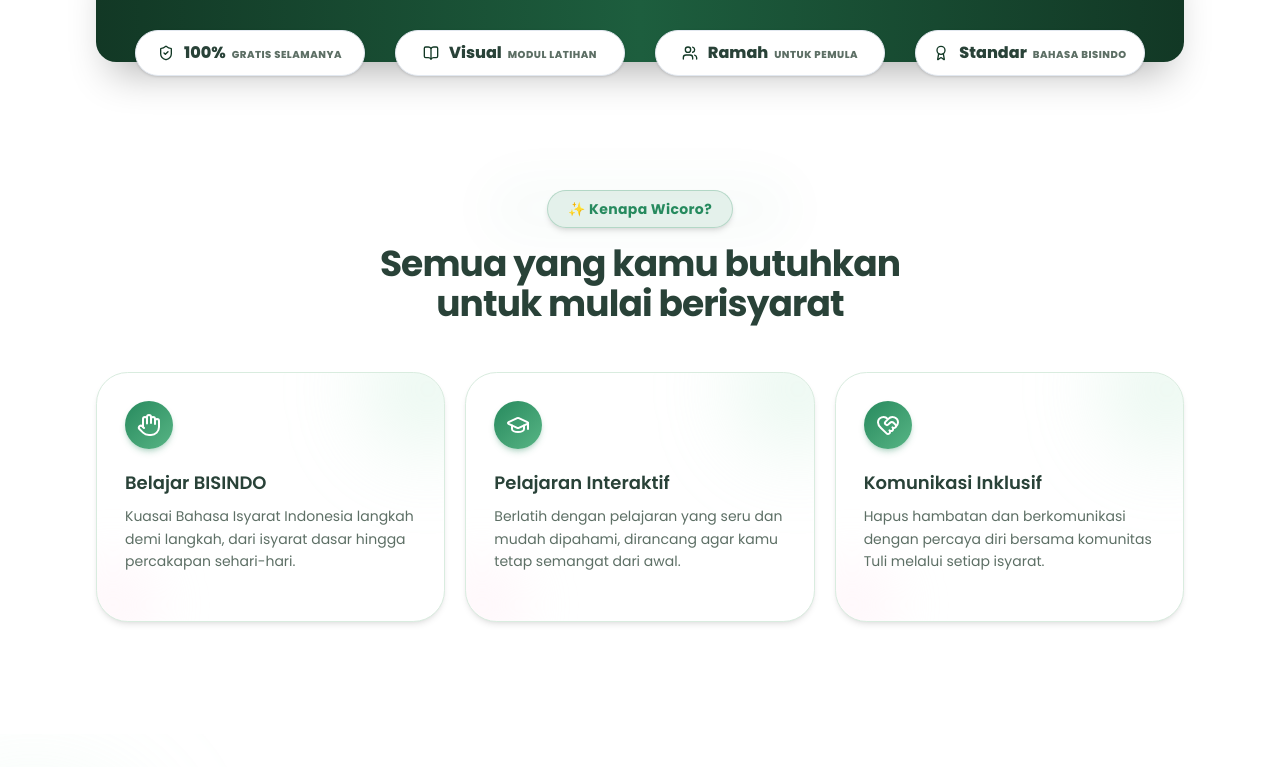
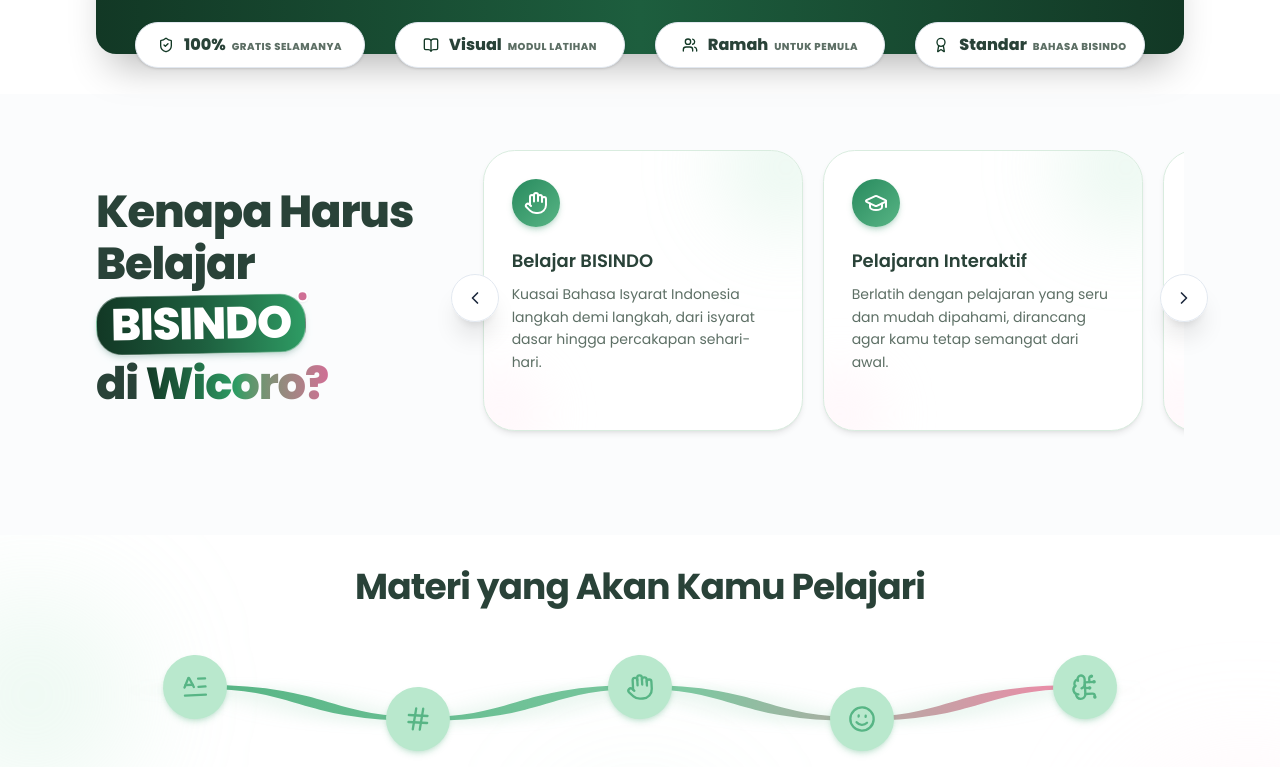
Before and after one commit to saph3n/wicoro, a Next.js app: page / in a window 1280 px wide. Shown: the part 768-1535 px from the top of the page. Built offline with nearby package versions, Linux system fonts and the light colour scheme.

Commit message:
redesign section kenapa wicoro

```diff
--- a/src/components/home/highlights.tsx
+++ b/src/components/home/highlights.tsx
@@ -1,11 +1,10 @@
 "use client"
 
-import { useEffect, useRef } from "react"
-import { GraduationCap, Hand, HeartHandshake } from "lucide-react"
-import { motion, useInView, useAnimation } from "framer-motion"
+import { useRef } from "react"
+import { GraduationCap, Hand, HeartHandshake, Sparkles, ShieldCheck, ChevronLeft, ChevronRight } from "lucide-react"
 
+import { Container } from "@/components/common/container"
 import { FadeIn } from "@/components/common/fade-in"
-import { Container } from "@/components/common/container"
 
 const highlights = [
   {
@@ -26,94 +25,99 @@
     description:
       "Hapus hambatan dan berkomunikasi dengan percaya diri bersama komunitas Tuli melalui setiap isyarat.",
   },
+  {
+    icon: Sparkles,
+    title: "Visual & Praktis",
+    description:
+      "Materi disajikan secara visual dengan panduan gerakan yang jelas, ramah untuk semua kalangan.",
+  },
+  {
+    icon: ShieldCheck,
+    title: "Gratis Selamanya",
+    description:
+      "Akses seluruh modul dan latihan kapan saja tanpa hambatan biaya atau langganan.",
+  },
 ]
 
-function WiggleBadge() {
-  const ref = useRef<HTMLSpanElement>(null)
-  const inView = useInView(ref, { once: true, amount: 0.8 })
-  const controls = useAnimation()
-  const glowControls = useAnimation()
+export function Highlights() {
+  const scrollContainerRef = useRef<HTMLDivElement>(null)
 
-  useEffect(() => {
-    if (!inView) return
-
-    async function sequence() {
-      // Entry: shoot in from below with big bounce
-      await controls.start({
-        opacity: 1,
-        scale: [0, 1.4, 0.9, 1.15, 0.95, 1],
-        y: [40, -10, 4, -4, 0],
-        rotate: [-8, 6, -4, 2, 0],
-        transition: { duration: 0.8, ease: "easeOut" },
-      })
-
-      // Glow pulse loop
-      glowControls.start({
-        scale: [1, 1.8, 1],
-        opacity: [0.5, 0, 0.5],
-        transition: { duration: 2, repeat: Infinity, ease: "easeInOut" },
-      })
-
-      // Main loop: bounce up + scale pop + tilt
-      controls.start({
-        y: [0, -16, 0, -8, 0],
-        scale: [1, 1.2, 1, 1.1, 1],
-        rotate: [0, -7, 7, -3, 0],
-        transition: {
-          duration: 1.0,
-          repeat: Infinity,
-          repeatDelay: 2.0,
-          ease: "easeInOut",
-        },
-      })
+  const scrollLeft = () => {
+    if (scrollContainerRef.current) {
+      scrollContainerRef.current.scrollBy({ left: -340, behavior: "smooth" })
+    }
   }
 
-    sequence()
-  }, [inView, controls, glowControls])
+  const scrollRight = () => {
+    if (scrollContainerRef.current) {
+      scrollContainerRef.current.scrollBy({ left: 340, behavior: "smooth" })
+    }
+  }
 
   return (
-    <span ref={ref} className="relative inline-block">
-      {/* Glow ring */}
-      <motion.span
-        className="absolute inset-0 rounded-full bg-primary/40 blur-lg"
-        initial={{ opacity: 0, scale: 1 }}
-        animate={glowControls}
-      />
-      <motion.span
-        className="relative inline-block text-sm font-bold tracking-wide text-primary bg-primary/10 border border-primary/25 px-5 py-2 rounded-full shadow-md"
-        initial={{ opacity: 0, scale: 0, y: 40 }}
-        animate={controls}
-      >
-        ✨ Kenapa Wicoro?
-      </motion.span>
+    <section id="kenapa" className="relative pt-10 pb-16 sm:pt-12 sm:pb-20 overflow-hidden bg-slate-50/60" aria-label="Keunggulan Wicoro">
+      <Container className="relative">
+        <div className="grid items-center gap-10 lg:grid-cols-12 lg:gap-12">
+
+          {/* ── Left Column: Expanded Headline ── */}
+          <div className="lg:col-span-4 relative max-w-xl">
+            <FadeIn>
+              {/* Creative Styled Headline */}
+              <h2 className="text-3xl font-black tracking-tight sm:text-4xl lg:text-[2.8rem] leading-[1.18]">
+                <span className="text-foreground">Kenapa Harus</span> <br />
+                <span className="text-foreground">Belajar </span>
+                <span className="relative inline-block my-1 rounded-2xl bg-gradient-to-r from-[#123825] via-[#1d5e3e] to-[#2e9c64] px-3.5 py-0.5 text-white shadow-md shadow-emerald-900/15 rotate-[-1deg] border border-white/40">
+                  BISINDO
+                  <span className="absolute -top-1 -right-1 size-3 rounded-full bg-[#cf6f95] border-2 border-white shadow-xs" />
+                </span>{" "}
+                <br />
+                <span className="text-foreground">di </span>
+                <span className="bg-gradient-to-r from-[#123825] via-[#2e9c64] to-[#cf6f95] bg-clip-text text-transparent">
+                  Wicoro?
                 </span>
-  )
-}
-
-export function Highlights() {
-  return (
-    <section className="relative pt-12 pb-20 sm:pt-16 sm:pb-28" aria-label="Keunggulan Wicoro">
-      <Container>
-        <div className="mx-auto max-w-2xl text-center">
-          <WiggleBadge />
-          <FadeIn delay={0.2}>
-            <h2 className="mt-4 text-3xl font-bold tracking-tight text-balance sm:text-4xl">
-              Semua yang kamu butuhkan untuk mulai berisyarat
               </h2>
             </FadeIn>
           </div>
 
-        <div className="mt-12 grid gap-5 sm:grid-cols-2 lg:grid-cols-3">
-          {highlights.map((item, index) => (
-            <FadeIn key={item.title} delay={index * 0.08}>
-              <div className="group relative h-full overflow-hidden rounded-3xl border bg-card p-7 shadow-md shadow-black/8 transition-all duration-300 hover:-translate-y-2 hover:border-pink-200 hover:shadow-xl hover:shadow-pink-200/50">
-                {/* Pink pastel background on hover */}
+          {/* ── Right Column: Horizontal Cards Carousel Track (Exact Original Card Model) ── */}
+          <div className="lg:col-span-8 relative">
+
+            {/* Floating Left Arrow Button (<) */}
+            <button
+              onClick={scrollLeft}
+              aria-label="Scroll Sebelumnya"
+              className="absolute -left-3 sm:-left-6 top-1/2 -translate-y-1/2 z-30 flex size-12 items-center justify-center rounded-full border border-slate-200 bg-white/95 text-slate-800 shadow-xl backdrop-blur-md transition-all hover:scale-110 hover:border-primary hover:bg-primary hover:text-white active:scale-95 cursor-pointer"
+            >
+              <ChevronLeft className="size-5" />
+            </button>
+
+            {/* Floating Right Arrow Button (>) */}
+            <button
+              onClick={scrollRight}
+              aria-label="Scroll Selanjutnya"
+              className="absolute -right-3 sm:-right-6 top-1/2 -translate-y-1/2 z-30 flex size-12 items-center justify-center rounded-full border border-slate-200 bg-white/95 text-slate-800 shadow-xl backdrop-blur-md transition-all hover:scale-110 hover:border-primary hover:bg-primary hover:text-white active:scale-95 cursor-pointer"
+            >
+              <ChevronRight className="size-5" />
+            </button>
+
+            {/* Horizontal Cards Track */}
             <div
-                  className="absolute inset-0 opacity-0 transition-opacity duration-300 group-hover:opacity-100"
+              ref={scrollContainerRef}
+              className="flex gap-5 overflow-x-auto pb-6 pt-2 px-2 snap-x snap-mandatory scrollbar-none scroll-smooth"
+              style={{ scrollbarWidth: 'none', msOverflowStyle: 'none' }}
+            >
+              {highlights.map((item) => (
+                <div
+                  key={item.title}
+                  className="group relative flex w-[280px] sm:w-[320px] shrink-0 snap-start flex-col justify-between overflow-hidden rounded-3xl border bg-card p-7 shadow-md shadow-black/8 transition-all duration-300 hover:-translate-y-2 hover:border-pink-200 hover:shadow-xl hover:shadow-pink-200/50"
+                >
+                  {/* Pink pastel background on hover (Exact original code) */}
+                  <div
+                    className="absolute inset-0 opacity-0 transition-opacity duration-300 group-hover:opacity-100 pointer-events-none"
                     style={{ background: "linear-gradient(135deg, #fce8f0 0%, #fdf4f8 100%)" }}
                   />
 
-                {/* Decorative blobs */}
+                  {/* Decorative blobs (Exact original code) */}
                   <div className="pointer-events-none absolute inset-0 overflow-hidden">
                     <div className="absolute -top-12 -right-12 size-32 rounded-full bg-mint/30 blur-2xl transition-all duration-500 group-hover:scale-150 group-hover:bg-mint/40" />
                     <div className="absolute -bottom-8 -left-8 size-24 rounded-full bg-coral-light/25 blur-xl transition-all duration-500 group-hover:scale-125 group-hover:bg-coral-light/35" />
@@ -121,10 +125,12 @@
                     <div className="absolute bottom-8 right-8 size-1.5 rounded-full bg-mint-deep opacity-0 transition-all duration-300 group-hover:opacity-50" />
                   </div>
 
-                {/* Shine sweep effect */}
-                <div className="absolute inset-0 -translate-x-full bg-gradient-to-r from-transparent via-white/30 to-transparent transition-transform duration-700 group-hover:translate-x-full" />
+                  {/* Shine sweep effect (Exact original code) */}
+                  <div className="absolute inset-0 -translate-x-full bg-gradient-to-r from-transparent via-white/30 to-transparent transition-transform duration-700 group-hover:translate-x-full pointer-events-none" />
 
-                <div className="relative">
+                  {/* Card Content (Exact original code) */}
+                  <div className="relative flex flex-col justify-between h-full">
+                    <div>
                       <div className="relative inline-flex">
                         <div className="absolute inset-0 -m-1 rounded-2xl border-2 border-primary/20 opacity-0 transition-all duration-300 group-hover:scale-125 group-hover:opacity-100 group-hover:border-primary/30" />
                         <div className="flex size-12 items-center justify-center rounded-2xl bg-gradient-to-br from-primary to-mint-deep text-primary-foreground shadow-md shadow-primary/25 transition-transform duration-300 group-hover:scale-110 group-hover:shadow-lg group-hover:shadow-primary/30 group-hover:rotate-3">
@@ -138,12 +144,17 @@
                       <p className="mt-2 text-sm leading-relaxed text-muted-foreground">
                         {item.description}
                       </p>
+                    </div>
 
-                  <div className="mt-4 h-1 w-12 rounded-full bg-gradient-to-r from-primary to-coral-light opacity-0 transition-all duration-500 group-hover:w-20 group-hover:opacity-100" />
+                    {/* Expanding bottom gradient accent bar (Exact original code) */}
+                    <div className="mt-6 h-1 w-12 rounded-full bg-gradient-to-r from-primary to-coral-light opacity-0 transition-all duration-500 group-hover:w-20 group-hover:opacity-100" />
+                  </div>
+
+                </div>
+              ))}
             </div>
           </div>
-            </FadeIn>
-          ))}
+
         </div>
       </Container>
     </section>
--- a/src/components/home/trust-stats-banner.tsx
+++ b/src/components/home/trust-stats-banner.tsx
@@ -37,7 +37,7 @@
 
 export function TrustStatsBanner() {
   return (
-    <section className="relative pt-6 pb-12 sm:pt-8 sm:pb-16">
+    <section className="relative pt-4 pb-8 sm:pt-6 sm:pb-10">
       <Container className="relative">
         <FadeIn delay={0.1}>
           {/* Main Dark Emerald Container with Top Center Notch Curve */}
```
Lines whose indentation alone changed are shown as unchanged.
